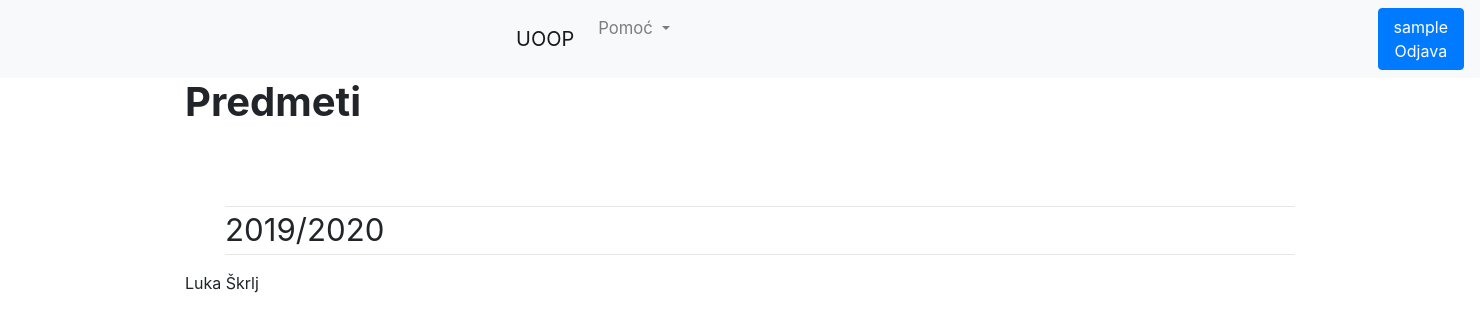
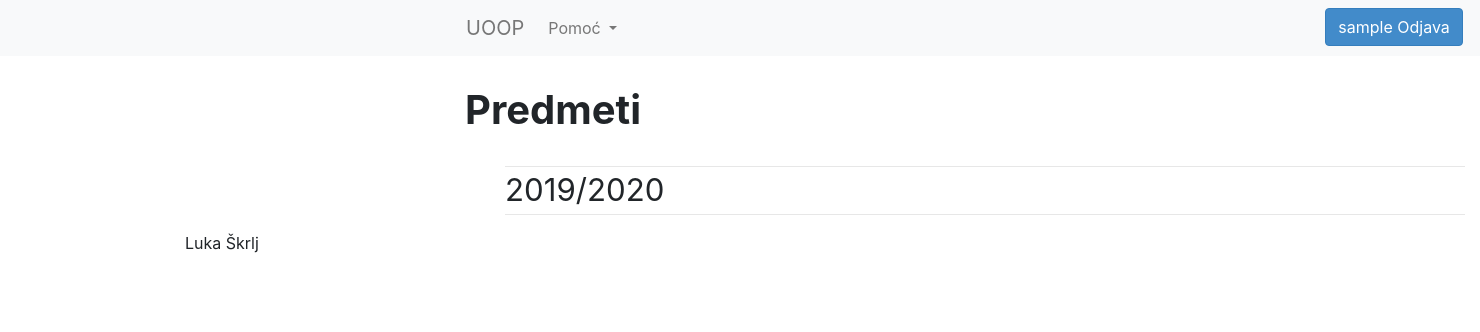
Before and after one commit to LukaSkrlj/uoop-web-app, a Django app: page /home/ in a window 1480 px wide. Shown: the top 332 px of the page. Run offline with Django 3.2, Linux system fonts and the light colour scheme; the visitor is signed in with stand-in values (Sample User, id 1); data that the repository does not hold is empty; some libraries are stand-ins or nearby versions.

Commit message:
fixed styling #7

```diff
--- a/static/my_css.css
+++ b/static/my_css.css
@@ -1,10 +1,71 @@
-* {
+/* * {
     margin: 0;
-}
+    margin: -200px;
+} */
+/* div {
+    /* margin: -200px !important;
+    margin: 0px !important;
+} */
+/* div li a {
+    color: #428bca !important;
+} */
+/* .aa {
+    margin: -200px !important;
+} */
+
+/* #ajde {
+    color: #428bca !important;
+} */
 
 /* body {
     background-color: red;
 } */
+@font-face {
+    font-family: 'NotoSerifMoj' !important;
+    src: /*url('/static/Noto_Serif_font/NotoSerif-Bold.ttf') format('truetype'),
+          url('/static/Noto_Serif_font/NotoSerif-BoldItalic.ttf') format('truetype'),
+          url('/static/Noto_Serif_font/NotoSerif-Italic.ttf') format('truetype'),*/
+          url('/static/Noto_Serif_font/NotoSerif-Reagularaa.ttf') format('truetype') !important;
+          font-weight: normal;
+          font-style: normal;
+    }
+
+a {
+    color: #428bca !important; /* !important da overwrite-a sta god da je zadano */
+}
+.btn-primary {
+    color: #fff !important;
+    background-color: #428bca !important;
+    border-color: #357ebd !important;
+}
+
+.navbar a {
+    color: #777 !important;
+}
+
+.navbar {
+    color: #333 !important; /* zapravo background color */
+}
+.page-top-offset {
+    margin-top: 30px !important;
+}
+/* div {
+    margin: 0px !important;
+} */
+
+.hint {
+    display: flex !important;
+    align-items: center !important;
+    border-left: 5px solid rgb(231, 227, 227) !important;
+    margin-top: 15px;
+    min-height: 40px;
+    align-items: center;
+    /* margin-left: 5px; */
+}
+
+.hint div {
+    margin-left: 20px;
+}
 .input-sm {
     height: 30px;
     padding: 5px 10px;
@@ -17,8 +78,8 @@
     background-image: none;
     border: 1px solid #ccc;
     display: inline-block;
-    width: auto;
-    float: right;
+    /* width: auto; */
+    /* float: right; */
     position: relative;
   }
   .sample {
@@ -40,7 +101,7 @@
     margin-bottom: 0;
     color: #c7254e;
     background-color: lightyellow;
-    width: 50%;
+    /* width: 50%; */
     overflow: hidden;
     vertical-align: top;
     line-height: 1.28;
@@ -52,13 +113,14 @@
     margin-bottom: 0;
     color: #c7254e;
     background-color: lightyellow;
-    width: 50%;
+    /* width: 50%; */
+    /* width: 275px; trebalo bi da ima width kao i parent container, ovo to radi ali bilo bi bolje bez zadavanja pixela --rjeseno */
     overflow: hidden;
     vertical-align: top;
     line-height: 1.28;
   }
 
-  pre {
+ pre {
     font-size: 14px;
     display: block;
     padding: 9.5px;
@@ -68,19 +130,34 @@
     word-break: break-all;
     word-wrap: break-word;
     color: #333;
-    width: 100px;
+    /* width: 100px;  */
     background-color: #f5f5f5;
     border: 1px solid #ccc;
     border-radius: 4px;
   }
+  /* .input div {
+    font-size: 14px;
+    display: block;
+    padding: 9.5px;
+    margin: 0 0 10px;
+    font-size: 13px;
+    line-height: 1.42857143;
+    word-break: break-all;
+    word-wrap: break-word;
+    color: #333;
+    /* width: 100px;
+    background-color: #f5f5f5;
+    border: 1px solid #ccc;
+    border-radius: 4px;
+  }  */
 
-  pre {
+   pre {
     display: table-cell;
     height: 100%;
     margin-bottom: 0;
     color: #c7254e;
     background-color: lightyellow;
-    width: 50%;
+    /* width: 50%; */
     overflow: hidden;
     vertical-align: top;
     line-height: 1.28;
@@ -90,6 +167,22 @@
     background-color: transparent;
     border-radius: 0;
   }
+  /* .input div {
+    display: table-cell;
+    height: 100%;
+    margin-bottom: 0;
+    color: #c7254e;
+    background-color: lightyellow;
+    /* width: 50%;
+    overflow: hidden;
+    vertical-align: top;
+    line-height: 1.28;
+    font-size: inherit;
+    color: inherit;
+    white-space: pre-wrap;
+    background-color: transparent;
+    border-radius: 0;
+  }  */
 
   code {
     padding: 0;
@@ -98,6 +191,28 @@
     white-space: pre-wrap;
     background-color: transparent;
     border-radius: 0;
+  }
+
+  .test-case {
+    border: 1px solid #ccc;
+    border-radius: 4px;
+    padding: 9.5px;
+    background-color: lightyellow;
+    min-height: 20px;
+    /* position: relative; */
+    /* height: 100% !important; */
+    /* height: 200px !important; */
+    /* position: relative !important; ovo ne radi cak ni kad je !important, jedino preko instyle css*/
+  }
+
+  /* .copy-btn {
+    position: absolute !important;
+    right: 0 !important;
+    bottom: 0 !important;
+  }  mora biti instyle inace ne radi ??*/
+
+  .input-output-header {
+      margin-left: 10px;
   }
 
   .btn-copy {
--- a/templates/base.html
+++ b/templates/base.html
@@ -15,9 +15,14 @@
         <meta charset="UTF-8">
         <meta http-equiv="X-UA-Compatible" content="IE=edge">
         <meta name="viewport" content="width=device-width, initial-scale=1.0">
+
+        <script src="https://polyfill.io/v3/polyfill.min.js?features=es6"></script>
+        <script id="MathJax-script" async src="https://cdn.jsdelivr.net/npm/mathjax@3/es5/tex-mml-chtml.js"></script>
         <link rel="stylesheet"
               href="https://use.fontawesome.com/releases/v5.13.0/css/all.css">
         <link rel="stylesheet"
+            type="text/css"
+            media="screen"
             href="{% static 'my_css.css' %}">
         <link rel="stylesheet"
               href="https://cdnjs.cloudflare.com/ajax/libs/font-awesome/6.1.1/css/all.min.css">
@@ -30,28 +35,29 @@
               href="https://maxcdn.bootstrapcdn.com/bootstrap/3.3.7/css/bootstrap.min.css"
               integrity="sha384-BVYiiSIFeK1dGmJRAkycuHAHRg32OmUcww7on3RYdg4Va+PmSTsz/K68vbdEjh4u"
               crossorigin="anonymous"> -->
-        <link rel="stylesheet"
-              href="{% static 'bootstrap-4.6.1-dist/css/bootstrap.min.css' %}"
-        >
 
               <!-- Optional theme
                 <link rel="stylesheet" href="https://maxcdn.bootstrapcdn.com/bootstrap/3.3.7/css/bootstrap-theme.min.css" integrity="sha384-rHyoN1iRsVXV4nD0JutlnGaslCJuC7uwjduW9SVrLvRYooPp2bWYgmgJQIXwl/Sp" crossorigin="anonymous"> -->
                 <!-- Latest compiled and minified JavaScript -->
                 <!-- <script src="https://maxcdn.bootstrapcdn.com/bootstrap/3.3.7/js/bootstrap.min.js" integrity="sha384-Tc5IQib027qvyjSMfHjOMaLkfuWVxZxUPnCJA7l2mCWNIpG9mGCD8wGNIcPD7Txa" crossorigin="anonymous"></script> -->
         <script src="https://code.jquery.com/jquery-3.3.1.slim.min.js" integrity="sha384-q8i/X+965DzO0rT7abK41JStQIAqVgRVzpbzo5smXKp4YfRvH+8abtTE1Pi6jizo" crossorigin="anonymous"></script>
+        <script src="https://cdn.jsdelivr.net/npm/popper.js@1.12.9/dist/umd/popper.min.js" integrity="sha384-ApNbgh9B+Y1QKtv3Rn7W3mgPxhU9K/ScQsAP7hUibX39j7fakFPskvXusvfa0b4Q" crossorigin="anonymous"></script>
 
         <link rel="stylesheet" href="https://cdn.datatables.net/1.11.5/css/dataTables.bootstrap4.min.css"></link>
         <script src="https://cdn.datatables.net/1.11.5/js/jquery.dataTables.min.js"></script>
         <script src="https://cdn.datatables.net/1.11.5/js/dataTables.bootstrap4.min.js"></script>
+        <link rel="stylesheet"
+                href="{% static 'bootstrap-4.6.1-dist/css/bootstrap.min.css' %}"
+        >
         <script src="{% static 'bootstrap-4.6.1-dist/js/bootstrap.min.js' %}" ></script>
         <!-- <script src="https://cdn.datatables.net/1.10.19/js/jquery.dataTables.min.js" ></script> -->
     </head>
     <body>
         <nav class="navbar navbar-expand-lg navbar-light bg-light">
             {% if user.is_authenticated %}
-                <a class="navbar-brand" style="margin-left: 500px" href="http://127.0.0.1:8000/home">UOOP</a>
+                <a class="navbar-brand" style="margin-left: 450px" href="http://127.0.0.1:8000/home">UOOP</a>
             {% else %}
-                <a class="navbar-brand" style="margin-left: 500px" href="">UOOP</a>
+                <a class="navbar-brand" style="margin-left: 450px" href="">UOOP</a>
             {% endif %}
             <button class="navbar-toggler" type="button" data-toggle="collapse" data-target="#navbarSupportedContent" aria-controls="navbarSupportedContent" aria-expanded="false" aria-label="Toggle navigation">
               <span class="navbar-toggler-icon"></span>
@@ -59,7 +65,7 @@
             <div class="collapse navbar-collapse" id="navbarSupportedContent">
               <ul class="navbar-nav mr-auto">
                 <li class="nav-item dropdown">
-                  <a class="nav-link dropdown-toggle" style="font-size: 0.8em;" href="#" id="navbarDropdown" role="button" data-toggle="dropdown" aria-haspopup="true" aria-expanded="false">
+                  <a class="nav-link dropdown-toggle" style="font-size: 16px;" href="#" id="navbarDropdown" role="button" data-toggle="dropdown" aria-haspopup="true" aria-expanded="false">
                     Pomoć
                   </a>
                   <div class="dropdown-menu" aria-labelledby="navbarDropdown">
@@ -82,8 +88,9 @@
               </ul>
             </div>
         </nav>
-
+        <div style="margin-left: 450px;">
             {% block content %}{% endblock %}
+        </div>
         <div class="footer">
             <div class="container">
                 <p>
--- a/templates/course.html
+++ b/templates/course.html
@@ -10,9 +10,11 @@
         border-bottom: 1px solid rgba(133, 133, 133, 0.5);
         margin-bottom: 30px;
     }
-
+   div {
+       margin: 0px;
+   }
 </style>
-    <div class="container container-header">
+    <div class="container container-header page-top-offset" style="margin: 0px">
         <div class="page-header">
             <h1>
                 <b>{{ course.title }}</b>
--- a/templates/home.html
+++ b/templates/home.html
@@ -13,12 +13,10 @@
     }
 </style>
     {% if user.is_authenticated %}
-        <div class="container container-header">
+        <div class="container container-header page-top-offset" style="margin: 0px" id="ajde"> <!-- jedino ovako override-a margin inace nece-->
             <div class="page-header">
                 <h1><b>Predmeti</b></h1>
             </div>
-            <br>
-            <br>
             <br>
             <ul class="years">
                 <div>2019/2020</div>
@@ -34,7 +32,7 @@
             </ul>
         </div>
     {% else %}
-        <div class="container container-header">
+        <div class="container container-header" style="margin: 0px">
             <div class="page-header">
                 <h1>Uvod u objektno orijentirano programiranje</h1>
             </div>
```
Also changed, not shown: static/Noto_Serif_font/OFL.txt (added, +93 -0 lines), static/Noto_Serif_font/NotoSerif-Bold.ttf (added), static/Noto_Serif_font/NotoSerif-BoldItalic.ttf (added), static/Noto_Serif_font/NotoSerif-Italic.ttf (added), static/Noto_Serif_font/NotoSerif-Regular.ttf (added). Lines whose indentation alone changed are shown as unchanged.
